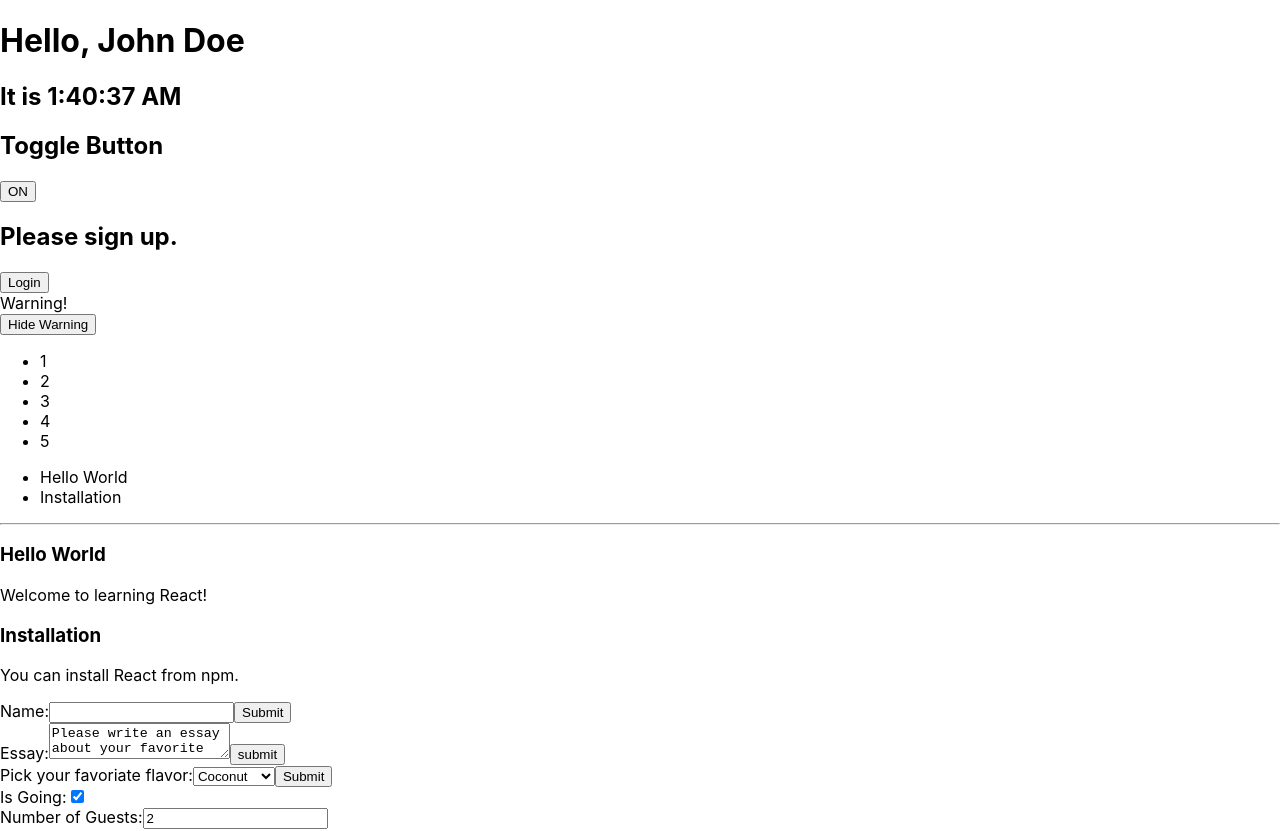
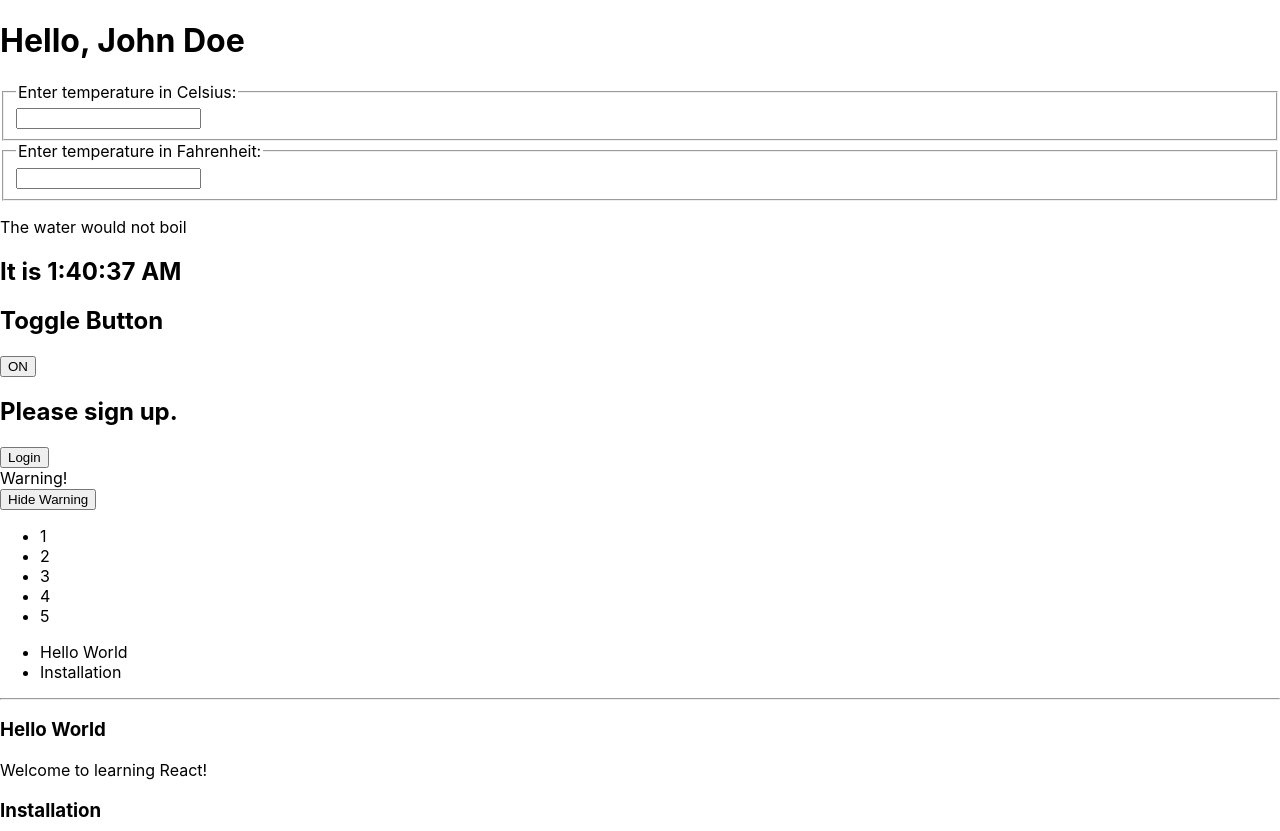
Before and after one commit to LihuaFirst/react-app-playground, a React (Create React App) app: page / in a window 1280 px wide. Shown: the top 831 px of the page. Built offline with nearby package versions, Linux system fonts and the light colour scheme.

Commit message:
temperature converter

```diff
--- a/src/App.js
+++ b/src/App.js
@@ -14,6 +14,7 @@
 import EssayForm from './tutorials/9-textarea';
 import FlavorForm from './tutorials/9-select';
 import Reservation from './tutorials/9-checkbox';
+import Calculator from './tutorials/10-lifting-state';
 
 
 function App() {
@@ -39,6 +40,7 @@
   return (
     <div>
         <h1>Hello, {formateName(user)}</h1>
+        <Calculator />
         <Clock />
         <Toggle />
         <LoginControl />
--- a/src/tutorials/10-lifting-state.js
+++ b/src/tutorials/10-lifting-state.js
@@ -0,0 +1,97 @@
+import React from 'react';
+
+const scaleNames = {
+    c: 'Celsius',
+    f: 'Fahrenheit'
+}
+function toCelsius(fahrenheit) {
+    return (fahrenheit-32) * 5 /9;
+}
+
+function toFarenheit(celsius) {
+    return (celsius * 9 /5 ) + 32;
+}
+
+/* tryConvert
+ * temperature: string
+ * convert: function as arguments
+ * return string
+*/
+function tryConvert(temperature, convert) {
+    const input = parseFloat(temperature);
+    if(Number.isNaN(input)) {
+        return '';
+    }
+    const output = convert(input);
+    const rounded = Math.round(output * 1000) / 1000;
+    return rounded.toString();
+}
+
+function BoilingVerdit(props) {
+    if(props.celsius >=100) {
+        return <p>The water would boil</p>
+    }
+    return <p>The water would not boil</p>
+}
+
+class TemperatureInput extends React.Component {
+    constructor(props) {
+        super(props);
+        this.handleChange = this.handleChange.bind(this);
+    }
+
+    handleChange(e) {
+        this.props.onTemperatureChange(e.target.value);
+    }
+
+    render() {
+        const temperature = this.props.temperature;
+        const scale = this.props.scale;
+        return (
+            <fieldset>
+                <legend>Enter temperature in {scaleNames[scale]}: </legend>
+                <input value={temperature} onChange={this.handleChange} />
+            </fieldset>
+        );
+    }
+}
+
+class Calculator extends React.Component {
+    constructor(props) {
+        super(props);
+
+        this.state = {
+            temperature: '',
+            scale: 'c'
+        }
+
+        this.handleCelsiusChange = this.handleCelsiusChange.bind(this);
+        this.handleFahrenheitChange = this.handleFahrenheitChange.bind(this);
+    }
+
+    handleCelsiusChange(temperature) {
+        this.setState({scale: 'c', temperature});
+    }
+
+    handleFahrenheitChange(temperature) {
+        this.setState({scale: 'f', temperature})
+    }
+
+    render() {
+        const scale = this.state.scale;
+        const temperature = this.state.temperature;
+
+        const celsius = scale === 'f' ? tryConvert(temperature, toCelsius) : temperature;
+        const fahrenheit = scale === 'c' ? tryConvert(temperature, toFarenheit) : temperature;
+
+        return (
+            <div>
+                <TemperatureInput scale="c" temperature={celsius} onTemperatureChange={this.handleCelsiusChange} />
+                <TemperatureInput scale="f" temperature={fahrenheit} onTemperatureChange={this.handleFahrenheitChange} />
+                <BoilingVerdit celsius={parseFloat(celsius)} />
+            </div>
+        );
+    }
+}
+
+export default Calculator;
--- a/src/tutorials/9-checkbox.js
+++ b/src/tutorials/9-checkbox.js
@@ -13,7 +13,7 @@
 
     handleInputChange(event) {
         const target = event.target;
-        const value = target.type == "checkbox" ? target.checked : target.value;
+        const value = target.type === "checkbox" ? target.checked : target.value;
         const name = target.name;
 
         this.setState({
```
Also changed, not shown: 1 other file (tests, documents, lock files or other folders).
